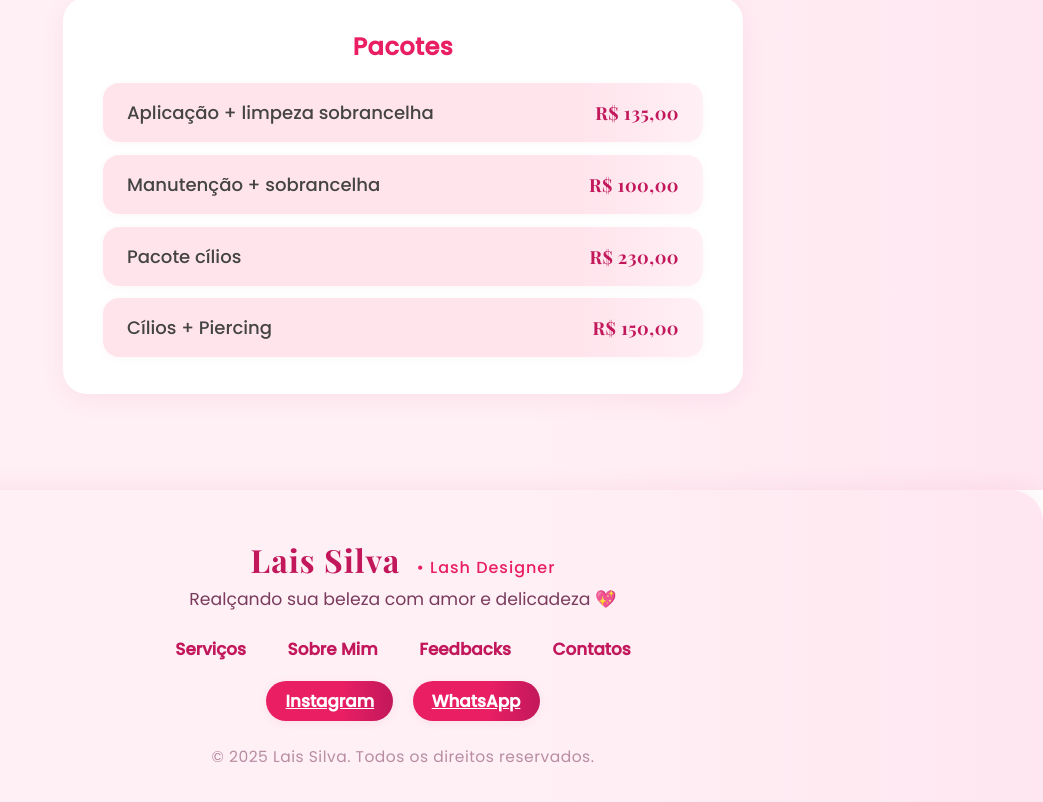
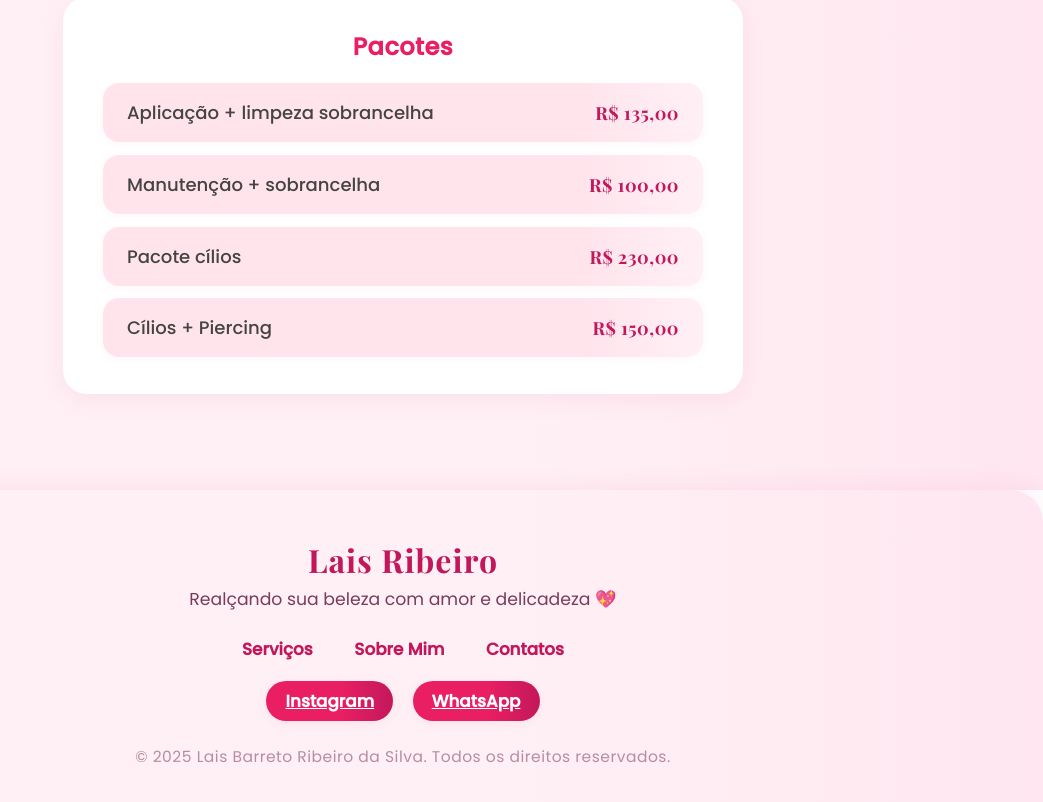
Before and after one commit to BrunoToniatti/lais, an Angular app: page / in a window 1280 px wide. Shown: the part 5300-6102 px from the top of the page, without its empty margins (237-1280 px from the left). Built offline with nearby package versions, Linux system fonts and the light colour scheme.

Commit message:
Toques finais

```diff
--- a/src/app/first-page/components/footer/footer.component.html
+++ b/src/app/first-page/components/footer/footer.component.html
@@ -1,13 +1,12 @@
 <footer class="site-footer">
   <div class="footer-content">
-    <h3>Lais Silva <span>• Lash Designer</span></h3>
+    <h3>Lais Ribeiro</h3>
     <p>Realçando sua beleza com amor e delicadeza 💖</p>
 
     <ul class="footer-links">
-      <li><a href="#" (click)="scrollToSection($event, 'servicos')">Serviços</a></li>
+      <li><a href="#" (click)="scrollToSection($event, 'aplication-c')">Serviços</a></li>
       <li><a href="#" (click)="scrollToSection($event, 'sobre-mim')">Sobre Mim</a></li>
-      <li><a href="#" (click)="scrollToSection($event, 'feedbacks')">Feedbacks</a></li>
-      <li><a href="#" (click)="scrollToSection($event, 'contatos')">Contatos</a></li>
+      <li><a href="https://wa.me/5511961006415" target="_blank">Contatos</a></li>
     </ul>
 
     <div class="footer-socials">
@@ -15,6 +14,6 @@
       <a href="https://wa.me/5511961006415" target="_blank">WhatsApp</a>
     </div>
 
-    <p class="footer-copy">© {{ currentYear }} Lais Silva. Todos os direitos reservados.</p>
+    <p class="footer-copy">© {{ currentYear }} Lais Barreto Ribeiro da Silva. Todos os direitos reservados.</p>
   </div>
 </footer>
--- a/src/index.html
+++ b/src/index.html
@@ -1,8 +1,8 @@
 <!doctype html>
-<html lang="en">
+<html lang="pt-BR">
 <head>
   <meta charset="utf-8">
-  <title>Lais</title>
+  <title>Lais Ribeiro</title>
   <base href="/">
   <meta name="viewport" content="width=device-width, initial-scale=1">
   <link rel="icon" type="image/x-icon" href="favicon.ico">
```
